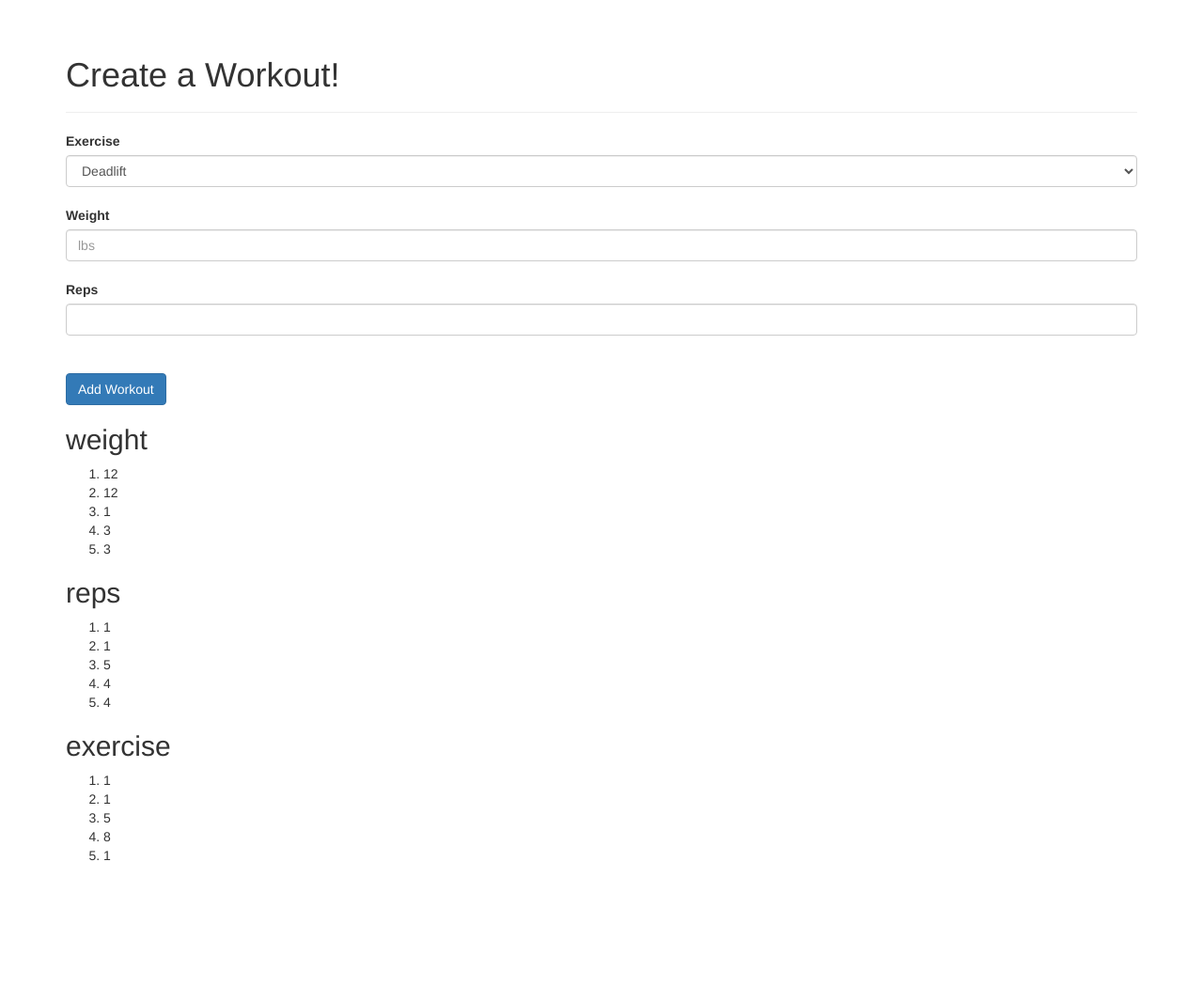
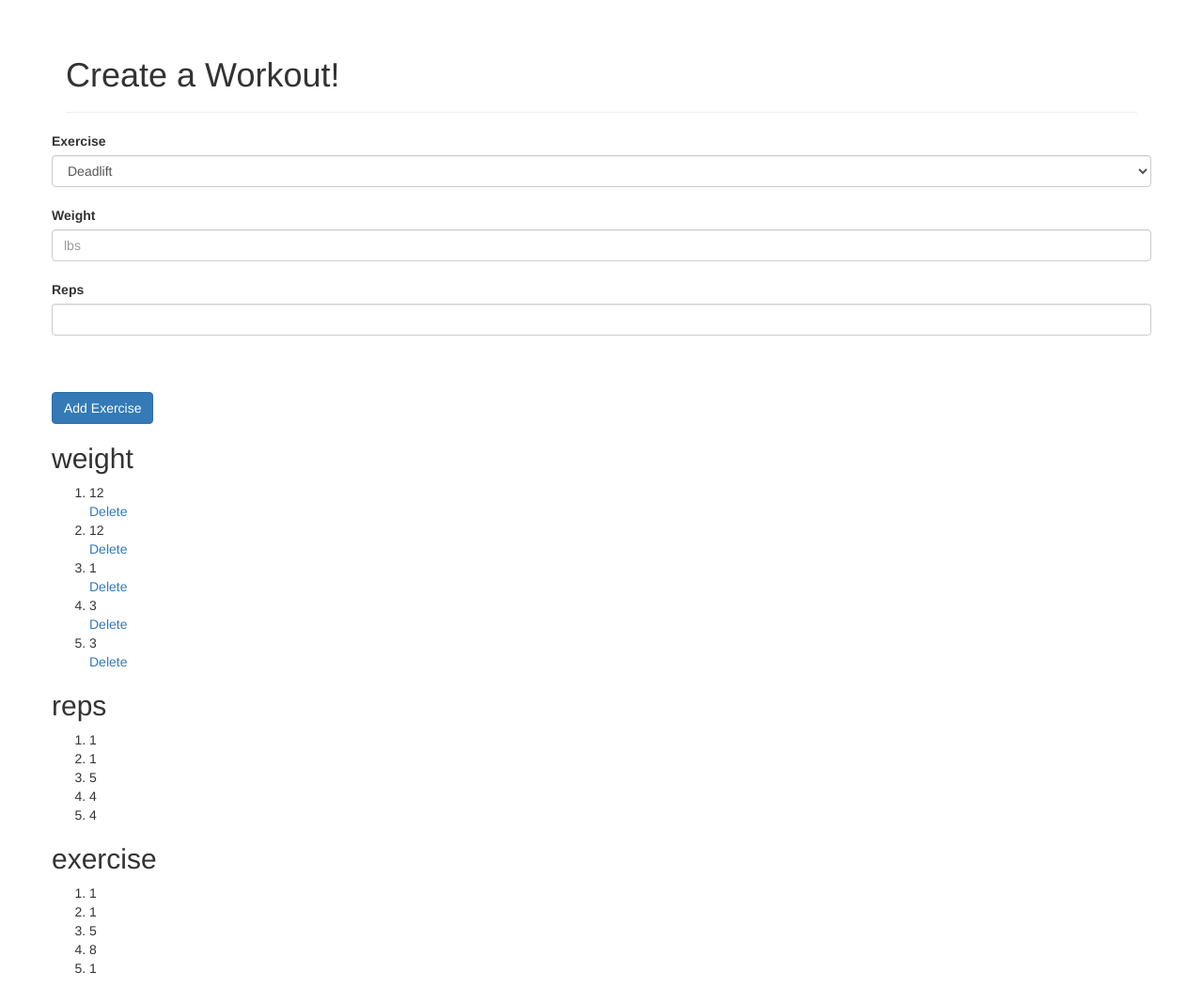
Before and after one commit to nolechno/workoutplanner, a Flask app: page /addworkout in a window 1280 px wide. Shown: the part 52-1102 px from the top of the page at 94% size. Before the commit the page ends 968 px from the top, so only its background shows below. Run offline with Flask 2, Linux system fonts and the light colour scheme; data comes from the database, SQL or seed files in the repository; both versions use the stored data as it was after the commit; some libraries are stand-ins or nearby versions.

Commit message:
before i change the databases

```diff
--- a/app.py
+++ b/app.py
@@ -35,7 +35,7 @@ class Block(db.Model):
 	id = db.Column(db.Integer, primary_key=True)
 	weight = db.Column(db.Integer)
 	reps = db.Column(db.Integer)
-	exercise_id = db.Column(db.Integer, db.ForeignKey('exercises.id')) # might want to change to name after
+	exercise_id = db.Column(db.Integer, db.ForeignKey('exercises.id'))
 
 
 class Workout(db.Model): # should add user and date maybe?
@@ -85,10 +85,34 @@ def addworkout(): # trying to shuffle info into Block database
 			db.session.add(block_unit)
 			db.session.commit()
 			return redirect(url_for('addworkout'))
-			# return "success"
 		except:
 			return "there was an error"
 	else:
 		blocks = Block.query.all()
 		exercises = Exercises.query.all()
 		return render_template("addworkout.html", exercises=exercises, blocks=blocks)
+
+
+
+
+
+
+@app.route('/delete/<int:id>')
+def delete_block(id):
+    block_delete = Block.query.get_or_404(id)
+    try:
+        db.session.delete(block_delete)
+        db.session.commit()
+        return redirect(url_for('addworkout'))
+    except:
+        return "there was a problem deleting"
+
+@app.route('/delete_ex/<int:id>')
+def delete_ex(id):
+    exercise_delete = Exercises.query.get_or_404(id)
+    try:
+        db.session.delete(exercise_delete)
+        db.session.commit()
+        return redirect(url_for('exercises'))
+    except:
+        return "there was a problem deleting"
--- a/templates/addworkout.html
+++ b/templates/addworkout.html
@@ -5,13 +5,15 @@
 
 {% block content %}
 
+
 <div class="container">
 	<div class="page-header">
 	    <h1> Create a Workout! </h1>
 	</div>
 
 
-	<div class="page-content">
+	<!-- <div class="page-content"> -->
+    <div class="row">
 		<form method="POST" action="{{ url_for('addworkout') }}" id="workout">
 			<label>Exercise</label>
             <select class="form-control" name="exercise1" form="workout">
@@ -25,42 +27,48 @@
             <br>
             <label>Reps</label>
             <input type="text" class="form-control" name="reps1">
+            <br>
+           <!-- <button type="button" id="addBlock" class="btn btn-success">Add Exercise</button> -->
             <br><br>
-            <button type="submit" class="btn btn-primary btn-secondary">Add Workout</button>
+            <button type="submit" class="btn btn-primary btn-secondary">Add Exercise</button>
         </form>
+    </div>
+
+
+
+
 
         <!-- following list used just for checking and editing purposes  -->
-
-<!--         <ul>
-            {% for block in blocks %}
-                <li> {{ block.weight }} </li>
-            {% endfor %}
-        </ul> -->
-
+    <div class="row">
+        <div class="column">
             <h2> weight </h2>
             <ol>
                 {% for block in blocks %}
                     <li> {{ block.weight }} </li>
+                    <a href="{{ url_for('delete_block', id=block.id) }}">Delete</a>
                 {% endfor %}
             </ol>
+        </div>
 
+        <div class="column">
             <h2> reps </h2>
             <ol>
                 {% for block in blocks %}
                     <li> {{ block.reps }} </li>
                 {% endfor %}
             </ol>
+        </div>
+
+        <div class="column">
             <h2> exercise </h2>
             <ol>
                 {% for block in blocks %}
                     <li> {{ block.exercise_id }} </li>
                 {% endfor %}
             </ol>
-
-
+        </div>
 
     </div>
-
 
 </div>
 
--- a/templates/exercises.html
+++ b/templates/exercises.html
@@ -17,6 +17,7 @@
 	<ul>
     	{% for exercise in exercises %}
     		<li> {{ exercise.name }} </li>
+            <a href="{{ url_for('delete_ex', id=exercise.id) }}">Delete</a>
 
     	{% endfor %}
     </ul>
```
Also changed, not shown: Block.db, Exercises.db. Lines whose indentation alone changed are shown as unchanged.
